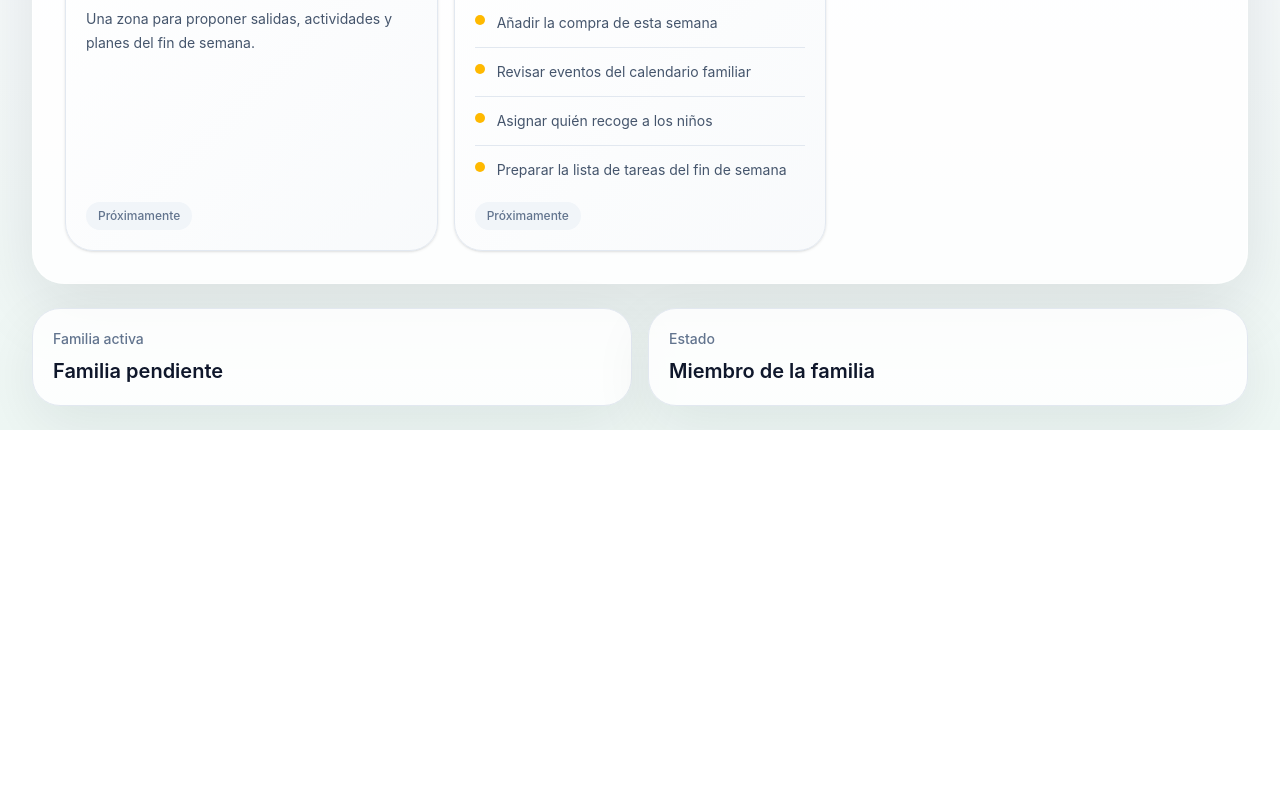
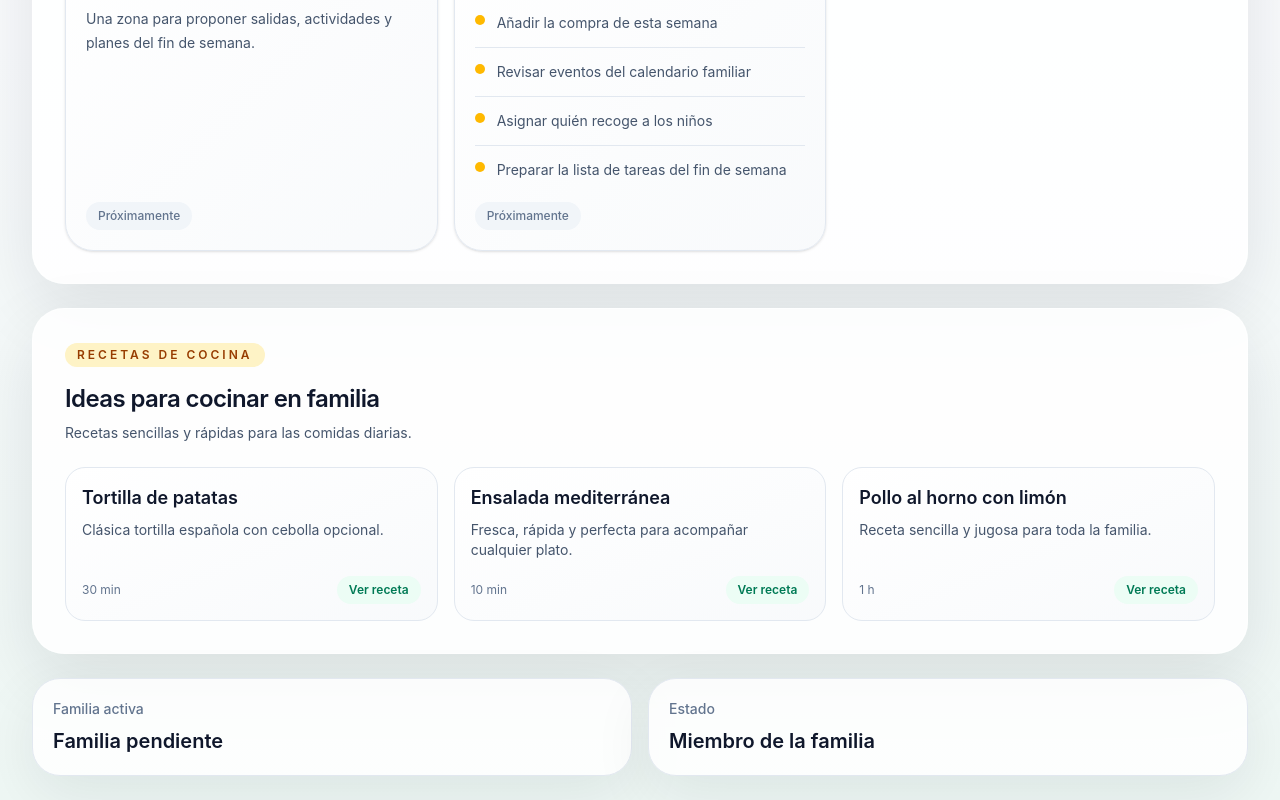
Before and after one commit to Diegogarhdez/proyecto-familia, a React (Vite) app in the folder apps/frontend/: page /dashboard in a window 1280 px wide. Shown: the part 877-1677 px from the top of the page. Before the commit the page ends 1307 px from the top, so only its background shows below. Built offline with nearby package versions, Linux system fonts and the light colour scheme; no server answers; sample sign-in values are in the browser's storage.

Commit message:
minor changes

```diff
--- a/apps/frontend/src/pages/Dashboard.tsx
+++ b/apps/frontend/src/pages/Dashboard.tsx
@@ -34,6 +34,27 @@ const features = [
     description: 'Un vistazo rápido a lo que queda por hacer hoy o durante la semana.',
     accent: 'bg-yellow-400',
     kind: 'tasks' as const,
+  },
+];
+
+const recipes = [
+  {
+    id: 'r1',
+    title: 'Tortilla de patatas',
+    description: 'Clásica tortilla española con cebolla opcional.',
+    time: '30 min',
+  },
+  {
+    id: 'r2',
+    title: 'Ensalada mediterránea',
+    description: 'Fresca, rápida y perfecta para acompañar cualquier plato.',
+    time: '10 min',
+  },
+  {
+    id: 'r3',
+    title: 'Pollo al horno con limón',
+    description: 'Receta sencilla y jugosa para toda la familia.',
+    time: '1 h',
   },
 ];
 
@@ -104,6 +125,12 @@ export const Dashboard = () => {
   const handleLogout = () => {
     logout();
     navigate('/login', { replace: true });
+  };
+
+  const [openRecipe, setOpenRecipe] = useState<string | null>(null);
+
+  const toggleRecipe = (id: string) => {
+    setOpenRecipe((prev) => (prev === id ? null : id));
   };
 
   return (
@@ -214,6 +241,50 @@ export const Dashboard = () => {
             ))}
           </div>
         </section>
+        <section className="rounded-[32px] border border-white/70 bg-white/85 p-6 shadow-[0_24px_70px_rgba(15,23,42,0.10)] sm:p-8">
+          <div className="mb-6">
+            <span className="inline-flex w-fit rounded-full bg-amber-100 px-3 py-1 text-xs font-semibold uppercase tracking-[0.25em] text-amber-800">
+              Recetas de cocina
+            </span>
+            <h3 className="mt-4 text-2xl font-semibold tracking-tight text-slate-900">Ideas para cocinar en familia</h3>
+            <p className="mt-2 text-sm text-slate-600">Recetas sencillas y rápidas para las comidas diarias.</p>
+          </div>
+
+          <div className="grid gap-4 sm:grid-cols-2 lg:grid-cols-3">
+            {recipes.map((r) => (
+              <article key={r.id} className="flex flex-col justify-between rounded-[20px] border border-slate-200 bg-gradient-to-br from-white to-slate-50 p-4">
+                <div>
+                  <h4 className="text-lg font-semibold text-slate-900">{r.title}</h4>
+                  <p className="mt-2 text-sm text-slate-600">{r.description}</p>
+                </div>
+
+                <div className="mt-4 flex items-center justify-between">
+                  <span className="text-xs text-slate-500">{r.time}</span>
+                  <button
+                    type="button"
+                    onClick={() => toggleRecipe(r.id)}
+                    className="inline-flex items-center rounded-full bg-emerald-50 px-3 py-1.5 text-xs font-semibold text-emerald-700 hover:bg-emerald-100"
+                  >
+                    {openRecipe === r.id ? 'Ocultar' : 'Ver receta'}
+                  </button>
+                </div>
+
+                {openRecipe === r.id && (
+                  <div className="mt-4 rounded-md bg-slate-50 p-3 text-sm text-slate-700">
+                    <p className="font-semibold">Ingredientes (ejemplo):</p>
+                    <ul className="ml-4 list-disc">
+                      <li>Ingrediente 1</li>
+                      <li>Ingrediente 2</li>
+                      <li>Ingrediente 3</li>
+                    </ul>
+                    <p className="mt-2 font-semibold">Preparación (resumen):</p>
+                    <p className="mt-1 text-sm">Mezclar, cocinar y disfrutar. Pasos detallados próximamente.</p>
+                  </div>
+                )}
+              </article>
+            ))}
+          </div>
+        </section>
 
         <section className="grid gap-4 md:grid-cols-2">
           <article className="rounded-[28px] border border-slate-200 bg-white/85 p-5 shadow-[0_20px_60px_rgba(15,23,42,0.08)]">
```
Also changed, not shown: 1 other file (tests, documents, lock files or other folders).
